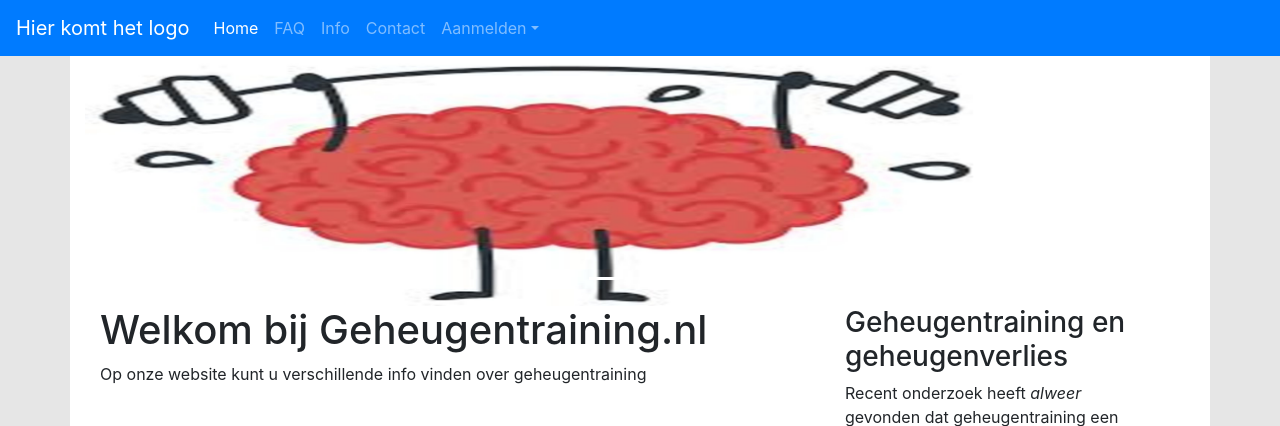
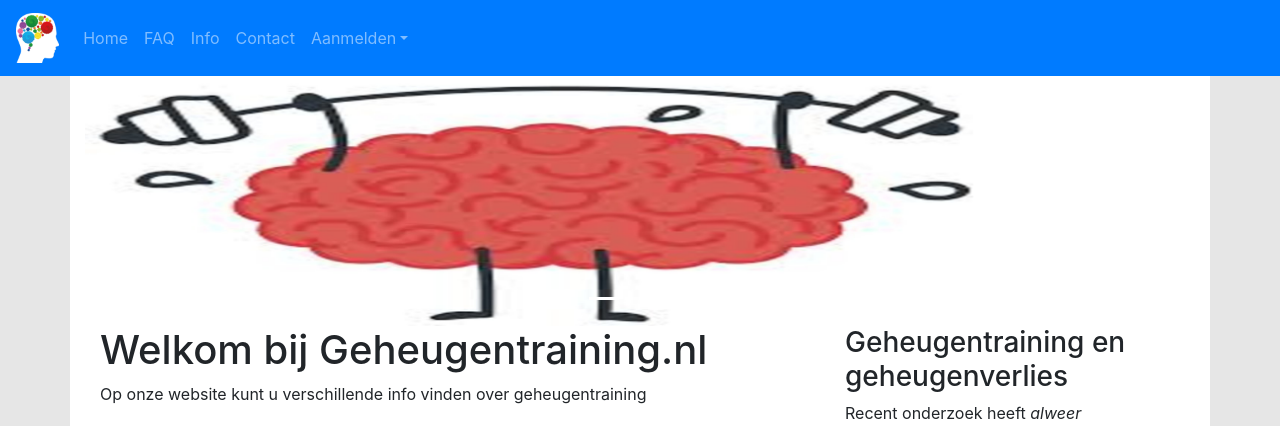
Before and after one commit to oneandonlydennis/Project3, a PHP site: page / in a window 1280 px wide. Shown: the top 426 px of the page. Run offline with PHP 8.4, Linux system fonts and the light colour scheme; data that the repository does not hold is empty.

Commit message:
Logo toegevoegd

```diff
--- a/resources/include/nav.php
+++ b/resources/include/nav.php
@@ -1,11 +1,17 @@
+<style>
+	a img{
+		max-width: 50px;
+		max-height: 50px;
+	}
+</style>
 <nav class="navbar navbar-expand-sm navbar-dark bg-primary">
-	<a class="navbar-brand" href="./index.php?content=home">Hier komt het logo</a>
+	<div class="logo"><a class="navbar-brand" href="./index.php?content=home"><img src="./resources/images/logo.png" alt="logo"></a></div>
 	<button class="navbar-toggler d-lg-none" type="button" data-toggle="collapse" data-target="#collapsibleNavId" aria-controls="collapsibleNavId"
 	aria-expanded="false" aria-label="Toggle navigation"></button>
 	<div class="collapse navbar-collapse" id="collapsibleNavId">
 		<ul class="navbar-nav mr-auto mt-2 mt-lg-0">
-			<li class="nav-item active">
-				<a class="nav-link" href="./index.php?content=home">Home<span class="sr-only">(current)</span></a>
+			<li class="nav-item">
+				<a class="nav-link" href="./index.php?content=home">Home</a>
 			</li>
 			<li class="nav-item">
 				<a class="nav-link" href="./index.php?content=faq">FAQ</a>
--- a/resources/include/progress.php
+++ b/resources/include/progress.php
@@ -53,6 +53,7 @@
 		<tbody>
 			<?php
 			while ($record = mysqli_fetch_assoc($result)){
+
 				//$edit = "<a href='index.php?content=edit&id=". $record['id']. "'><img src='./resources/image/edit.png' width='30' alt='Edit record'></a>";
 				echo "<tr><th scope='row'>" . $record["id"] . "</th>
 				<td>" . $record["email"] . "</td>
```
Also changed, not shown: resources/images/logo.png (added).
